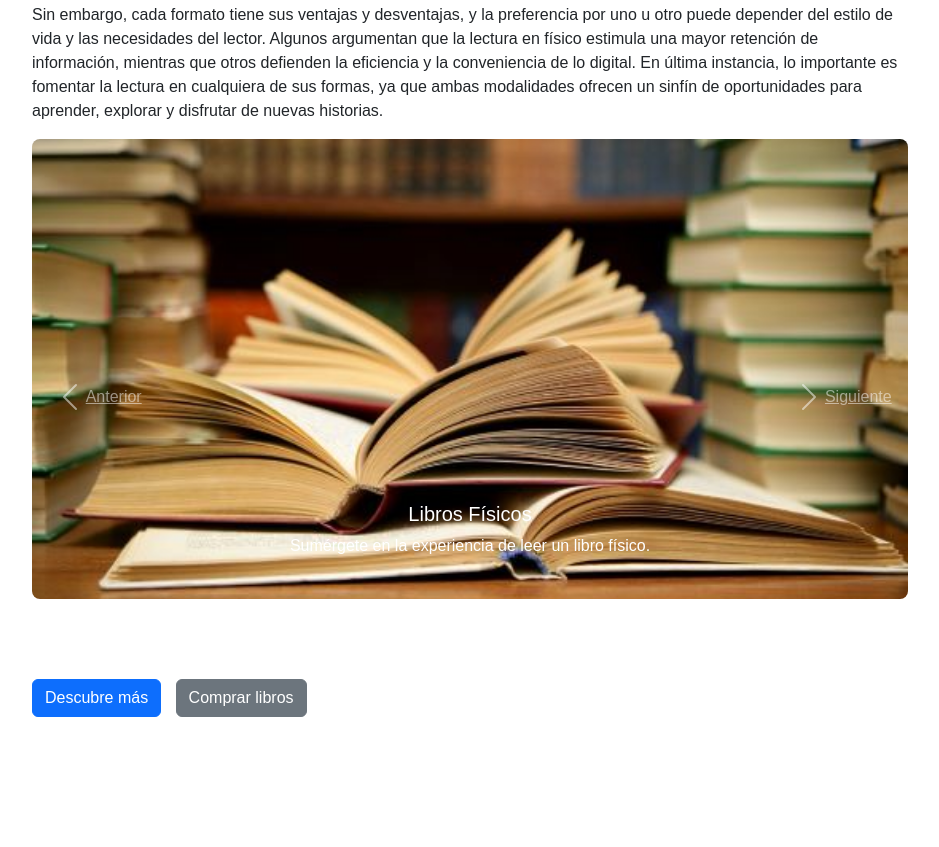
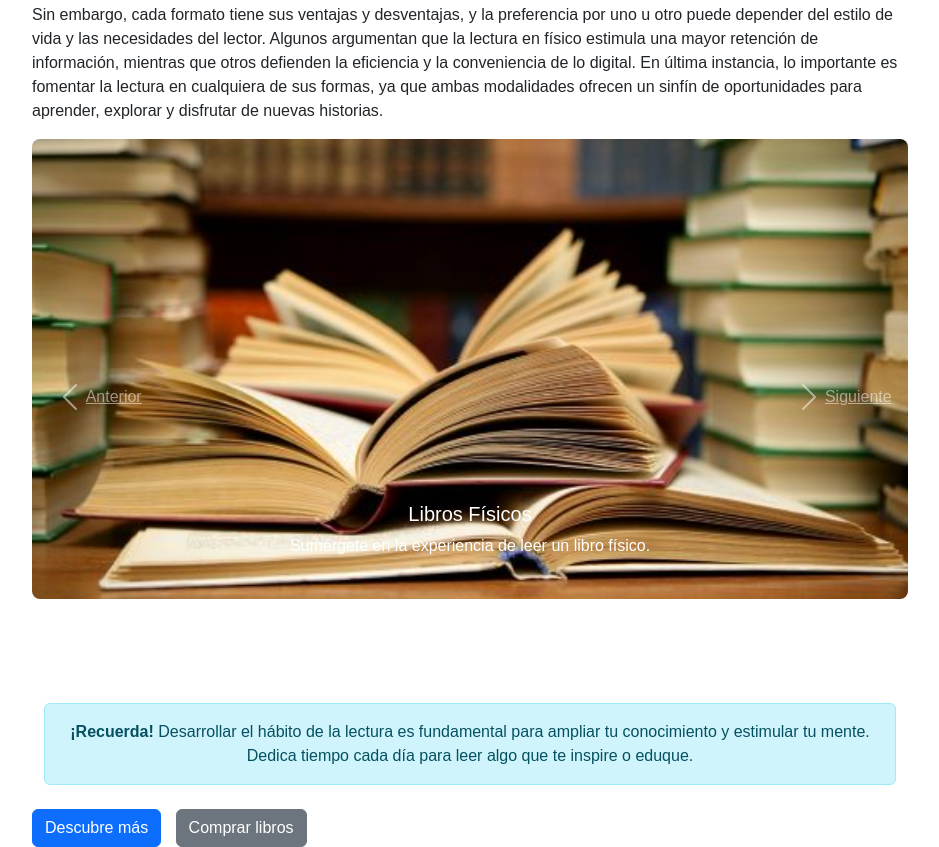
Before and after one commit to Ella909/Laboratorio-6, a plain HTML site: page 1.3 Actividades/pagina1.html in a window 1280 px wide. Shown: the part 465-1312 px from the top of the page, without its empty margins (170-1109 px from the left). Before the commit the page ends 1182 px from the top, so only its background shows below. Drawn offline with nearby package versions, Linux system fonts and the light colour scheme.

Commit message:
Cambios por Erik Caballero

```diff
--- a/1.3 Actividades/pagina1.html
+++ b/1.3 Actividades/pagina1.html
@@ -1,5 +1,6 @@
 <!DOCTYPE html>
 <html lang="es">
+
 <head>
     <meta charset="UTF-8">
     <meta name="viewport" content="width=device-width, initial-scale=1.0">
@@ -7,6 +8,7 @@
     <link href="https://cdn.jsdelivr.net/npm/bootstrap@5.3.0-alpha1/dist/css/bootstrap.min.css" rel="stylesheet">
     <link rel="stylesheet" href="css/styles.css">
 </head>
+
 <body>
     <nav class="navbar navbar-expand-lg navbar-light bg-light">
         <div class="container-fluid">
@@ -82,6 +84,13 @@
                 <span class="sr-only">Siguiente</span>
             </a>
         </div>
+        <div class="container mt-5">
+            <div class="alert alert-info text-center" role="alert">
+                <strong>¡Recuerda!</strong> Desarrollar el hábito de la lectura es fundamental para ampliar tu
+                conocimiento y estimular tu mente. Dedica tiempo cada día para leer algo que te inspire o eduque.
+            </div>
+        </div>
+
         <div class="mt-4">
             <button class="btn btn-primary">Descubre más</button>
             <button class="btn btn-secondary">Comprar libros</button>
@@ -91,4 +100,5 @@
     <script src="https://cdn.jsdelivr.net/npm/@popperjs/core@2.0.7/dist/umd/popper.min.js"></script>
     <script src="https://stackpath.bootstrapcdn.com/bootstrap/4.5.2/js/bootstrap.min.js"></script>
 </body>
+
 </html>
```
Also changed, not shown: 2066601.txt (added).
